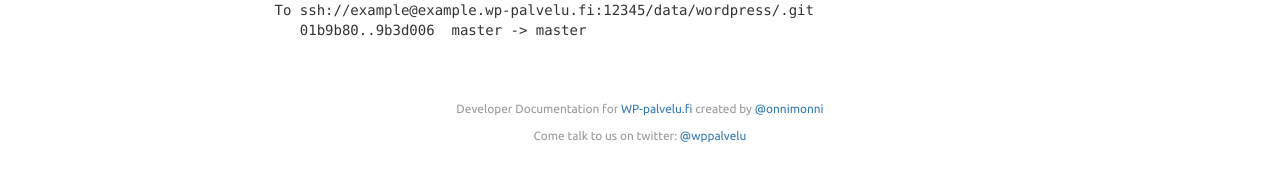
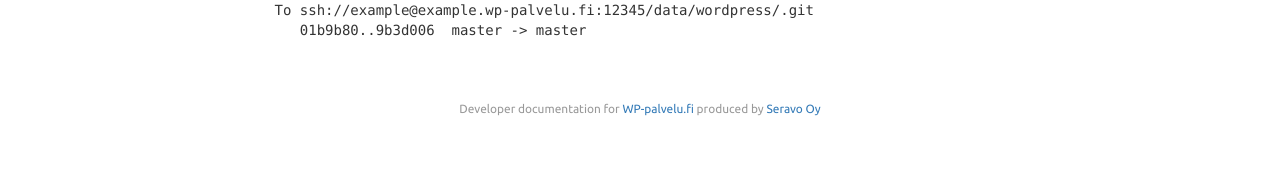
Before and after one commit to Seravo/docs, a Jekyll site: the page built from index.md, in a window 1280 px wide. Shown: the part 1715-1886 px from the top of the page. Built offline with Jekyll 4.4.1, drawn with Linux system fonts in a browser that asks for light colours; nearby versions of some CDN libraries; Markdown is read by kramdown in place of the engine named in the settings; after the commit the page ends 1862 px from its top, so only the background shows below that.

Commit message:
Remove obsolete references to Onni Hakala

```diff
--- a/_includes/footer.html
+++ b/_includes/footer.html
@@ -1,5 +1,4 @@
-<p>Developer Documentation for <a href="{% if site.codeurl %}{{ site.codeurl }}{% else %}{{ site.baseurl }}{% endif %}">{{ site.name }}</a> created by <a href="https://github.com/onnimonni">@onnimonni</a></p>
-<p>Come talk to us on twitter: <a href="https://twitter.com/wppalvelu">@wppalvelu</a></p>
+<p>Developer documentation for <a href="{% if site.codeurl %}{{ site.codeurl }}{% else %}{{ site.baseurl }}{% endif %}">{{ site.name }}</a> produced by <a href="https://seravo.fi/">Seravo Oy</a></p>
 
 <!-- Script pointing to jekyll-search.js -->
 <script src="{{ site.baseurl }}/bower_components/simple-jekyll-search/dest/jekyll-search.js" type="text/javascript"></script>
--- a/bower.json
+++ b/bower.json
@@ -3,6 +3,7 @@
   "version": "0.0.0",
   "homepage": "https://github.com/WP-palvelu/developer-documentation",
   "authors": [
+    "Otto Kekäläinen <otto@seravo.fi>",
     "Onni Hakala <onni@seravo.fi>"
   ],
   "description": "Developer documentation for WP-palvelu.fi",
```
